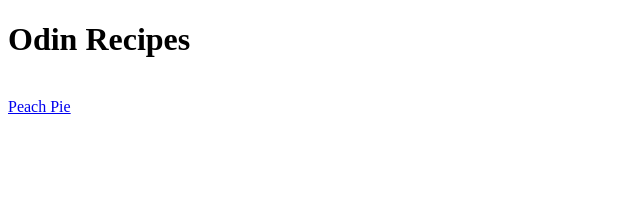
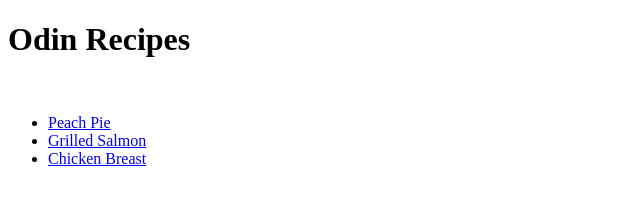
Before and after one commit to Zaidan-Said/odin-recipes, a plain HTML site: page index.html in a window 1280 px wide. Shown: the whole page, without its empty margins (0-640 px from the left). Drawn offline with Linux system fonts and the light colour scheme.

Commit message:
Add images folder and change index.html to contain links for the recipes

```diff
--- a/index.html
+++ b/index.html
@@ -8,7 +8,11 @@
     <body>
         <h1>Odin Recipes</h1>
         <br>
-        <a href="./recipes/peach-pie.html">Peach Pie</a>
+        <ul>
+            <li><a href="./recipes/peach-pie.html">Peach Pie</a></li>
+            <li><a href="./recipes/grilled-salmon.html">Grilled Salmon</a></li>
+            <li><a href="./recipes/chicken-breast.html">Chicken Breast</a></li>
+        </ul>
 
     </body>
 </html>
```
